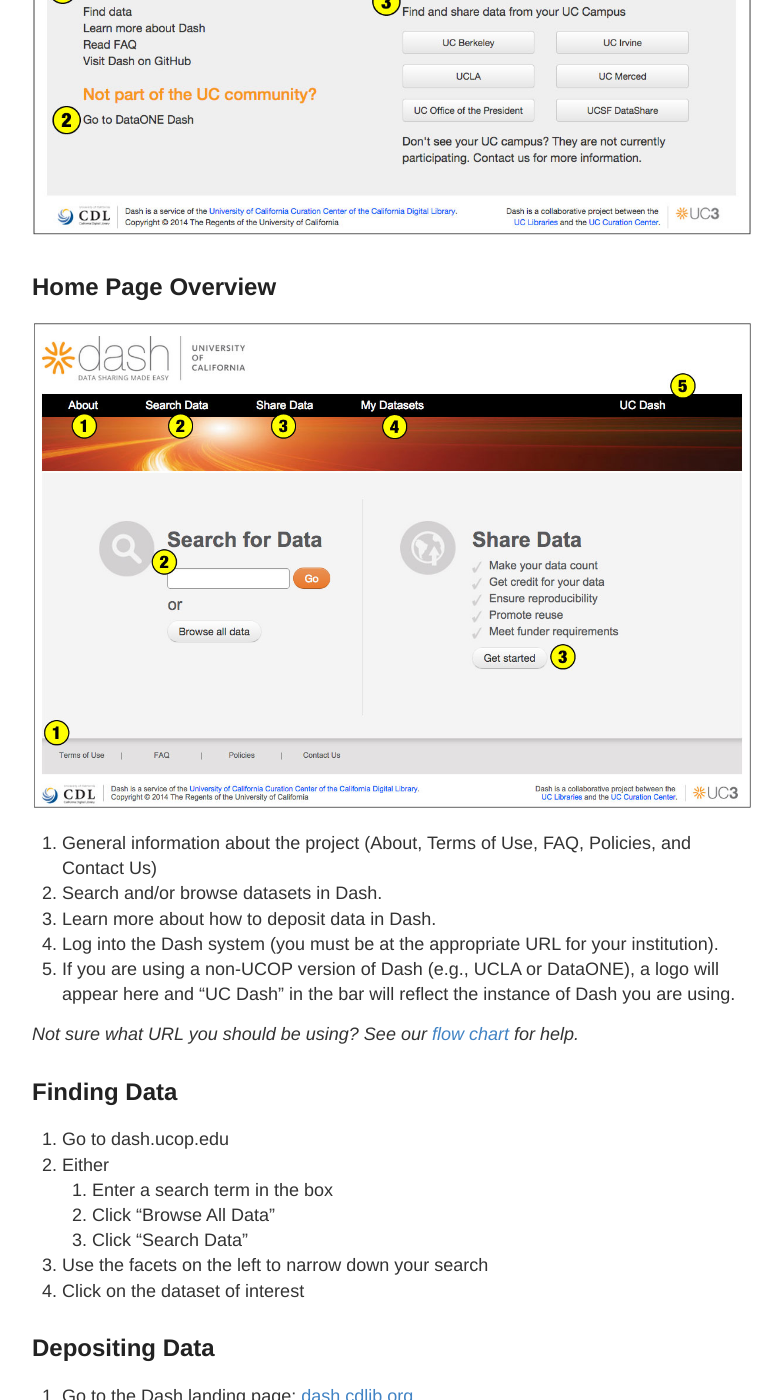
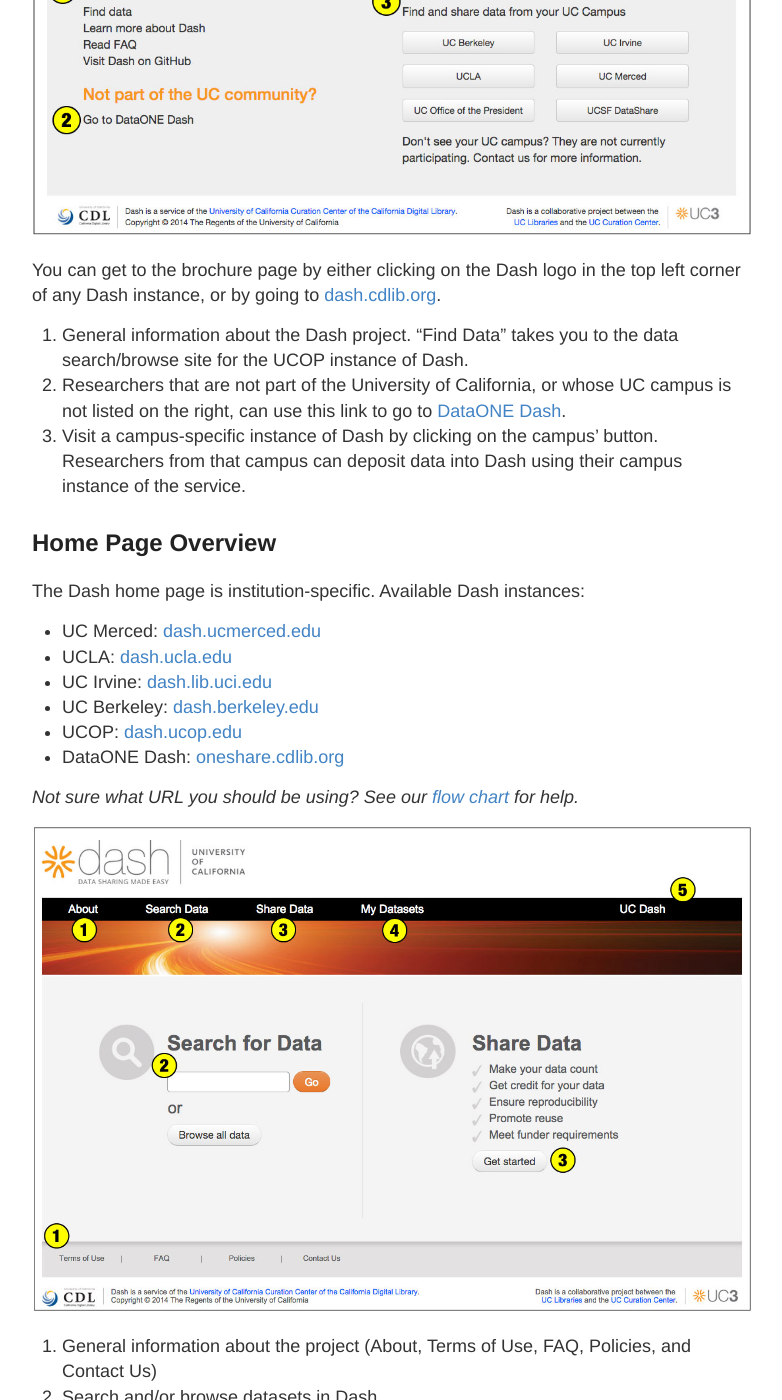
Before and after one commit to CDLUC3/dash, a Jekyll site: the page built from user-guide.md, in a window 1280 px wide and 1400 px high, scrolled down 506 px. Shown: the whole window, without its empty margins (248-1030 px from the left). Built offline with Jekyll 4.4.1, drawn with Linux system fonts in a browser that asks for light colours; some of the changed text lies outside the part shown.

Commit message:
adding user guide pages

```diff
--- a/user-guide.md
+++ b/user-guide.md
@@ -8,9 +8,25 @@
 
 ![brochure page](https://raw.githubusercontent.com/CDLUC3/dash/gh-pages/images/userguide/brochure.jpg)
 
+You can get to the brochure page by either clicking on the Dash logo in the top left corner of any Dash instance, or by going to [dash.cdlib.org](http://dash.cdlib.org).
+
+1. General information about the Dash project. "Find Data" takes you to the data search/browse site for the UCOP instance of Dash.
+2. Researchers that are not part of the University of California, or whose UC campus is not listed on the right, can use this link to go to [DataONE Dash](http://oneshare.cdlib.org).
+3. Visit a campus-specific instance of Dash by clicking on the campus' button. Researchers from that campus can deposit data into Dash using their campus instance of the service.
 
 
 ## Home Page Overview
+
+The Dash home page is institution-specific. Available Dash instances:
+
+* UC Merced: [dash.ucmerced.edu](http://dash.ucmerced.edu)
+* UCLA: [dash.ucla.edu](http://dash.ucla.edu)
+* UC Irvine: [dash.lib.uci.edu](dash.lib.uci.edu)
+* UC Berkeley: [dash.berkeley.edu](http://dash.berkeley.edu)
+* UCOP: [dash.ucop.edu](http://dash.ucop.edu)
+* DataONE Dash: [oneshare.cdlib.org](http://oneshare.cdlib.org)
+
+_Not sure what URL you should be using? See our [flow chart](https://raw.githubusercontent.com/CDLUC3/dash/gh-pages/docs/Where2start.png) for help._
 
 ![home page](https://raw.githubusercontent.com/CDLUC3/dash/gh-pages/images/userguide/home-page.jpg)
 
@@ -20,18 +36,30 @@
 4. Log into the Dash system (you must be at the appropriate URL for your institution).
 5. If you are using a non-UCOP version of Dash (e.g., UCLA or DataONE), a logo will appear here and "UC Dash" in the bar will reflect the instance of Dash you are using.
 
-_Not sure what URL you should be using? See our [flow chart](https://raw.githubusercontent.com/CDLUC3/dash/gh-pages/docs/Where2start.png) for help._
+## Finding Data
+
+1. Go to the Dash home page of your choosing (see list above)
+
+![home page](https://raw.githubusercontent.com/CDLUC3/dash/gh-pages/images/userguide/home-page2.jpg)
+
+2. Do one of the following:
+   1. Click "Search Data" to browse all.
+   1. Enter a search term in the box to look for specific data.
+   1. Click "Browse All Data" to browse all.
+
+![browse](https://raw.githubusercontent.com/CDLUC3/dash/gh-pages/images/userguide/browse.jpg)
 
 
-## Finding Data
+1. You can search all datasets in Dash by entering a term here.
+2. Use the facets on the left (Campus, Author, Keyword) to narrow down your search.
+3. Search results can be sorted by title, author, etc.
+4. Search results are displayed; click on the title to go to the dataset landing page and view the full metadata.
 
-1. Go to dash.ucop.edu
-1. Either
-   1. Enter a search term in the box
-   1. Click "Browse All Data"
-   1. Click "Search Data"
-1. Use the facets on the left to narrow down your search
-1. Click on the dataset of interest
+![landing page](https://raw.githubusercontent.com/CDLUC3/dash/gh-pages/images/userguide/landing.jpg)
+
+1. Metadata for the dataset will be displayed.
+2. Download the dataset by clicking the button. Note the size of the dataset is displayed.
+3. License and use terms for the dataset are displayed.
 
 
 
```
Also changed, not shown: images/userguide/browse.jpg (added), images/userguide/home-page2.jpg (added), images/userguide/landing.jpg (added).
